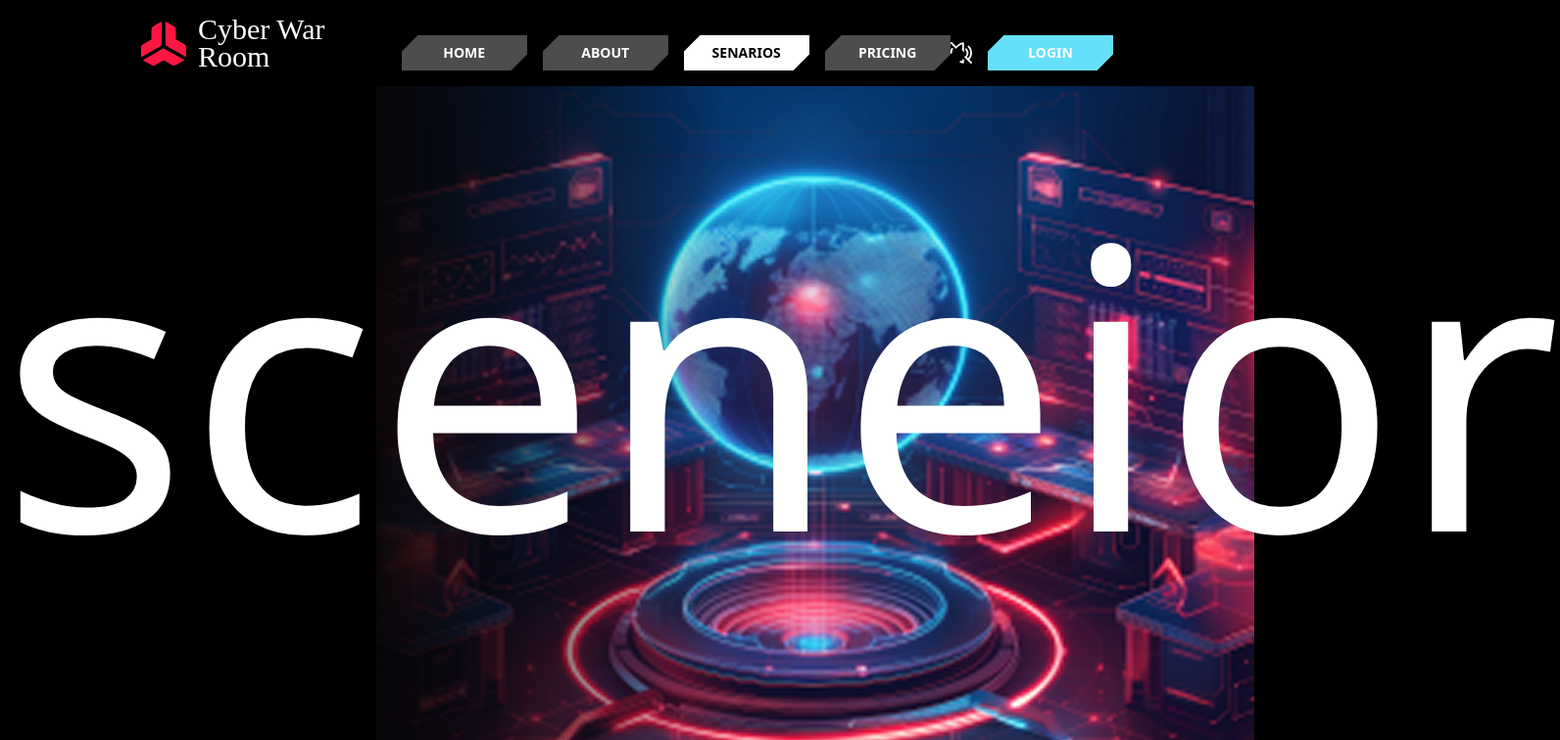
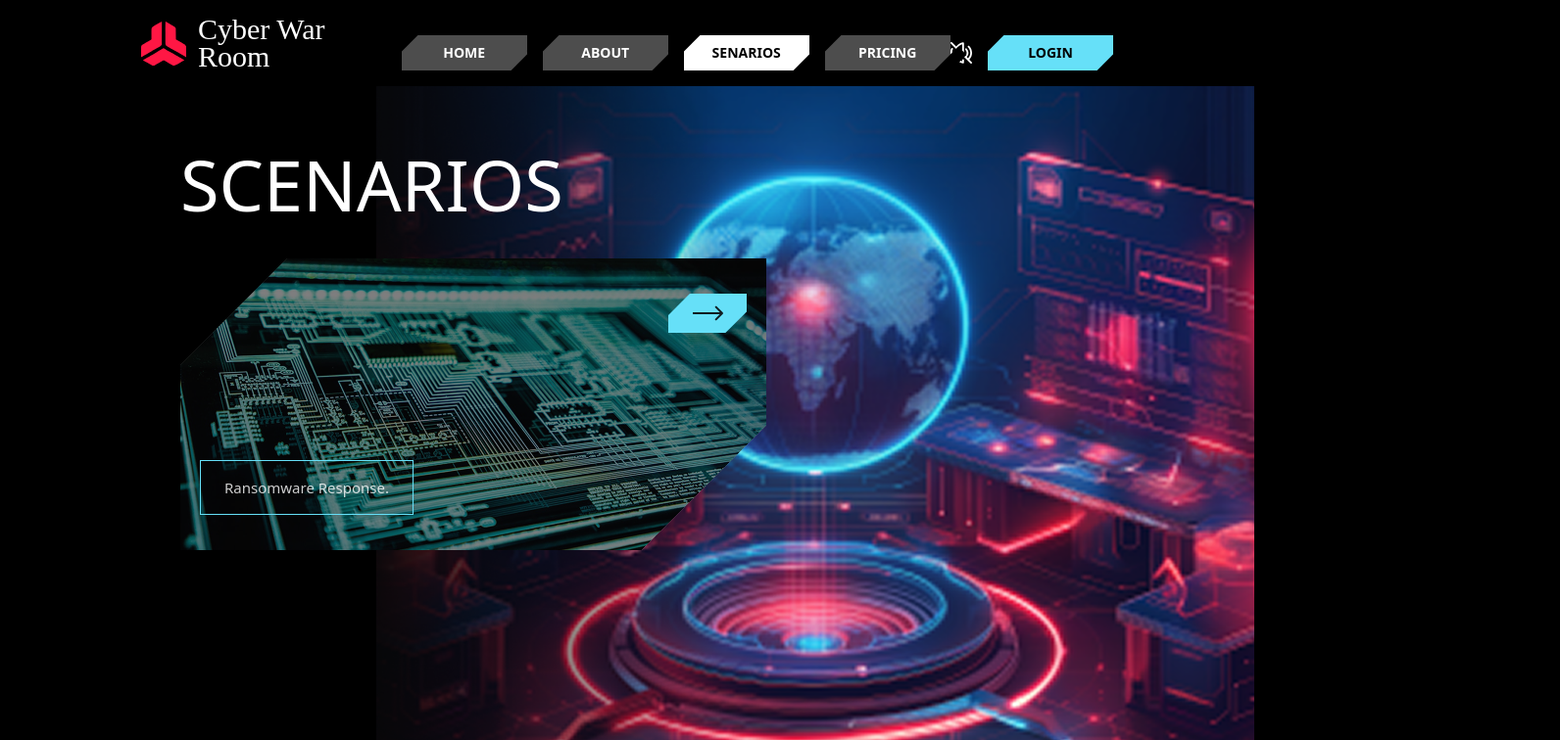
Before and after one commit to best2025j/ai-app, a Vue app: page /senarios in a window 1280 px wide. Shown: the top 756 px of the page at 98% size, 1592 px wide, since content can reach past the window. Built offline with nearby package versions, Linux system fonts and the light colour scheme.

Commit message:
updating

```diff
--- a/src/components/Navbar.vue
+++ b/src/components/Navbar.vue
@@ -93,7 +93,7 @@ const goTo = (path: string) => {
           <div class="bg-black absolute -left-4.5 w-10 h-3 -rotate-45" />
 
           <span
-            class="uppercase text-sm font-[Share Tech Mono] bg-[#66E0F8] cursor-pointer py-2 w-32 text-center font-semibold"
+            class="uppercase text-sm text-black font-[Share Tech Mono] bg-[#66E0F8] cursor-pointer py-2 w-32 text-center font-semibold"
             >login</span
           >
           <div
--- a/src/pages/About.vue
+++ b/src/pages/About.vue
@@ -4,8 +4,8 @@
   <div
     class="flex flex-col w-full font-[Share Tech Mono] items-start justify-center mx-auto h-full"
   >
-    <div class="flex w-[80%] h-full">
-      <div class="w- pl-14">
+    <div class="flex w-[80%] relative top-28 mx-auto h-full">
+      <div class="pl-14">
         <h1 class="text-7xl font-medium leading-[120px] uppercase">About</h1>
 
         <div class="relative py-4 w-full hover:scale-105">
--- a/src/pages/Pricing.vue
+++ b/src/pages/Pricing.vue
@@ -1,9 +1,18 @@
-<script setup lang=""></script>
+<script setup lang="ts"></script>
 
 <template>
-  <div>
-    <h1 class="text-[400px]">price page</h1>
+  <div
+    class="flex flex-col w-full font-[Share Tech Mono] items-start justify-center mx-auto h-full"
+  >
+    <div class="flex w-[80%] relative top-10 mx-auto h-full">
+      <div class="pl-14">
+        <h1 class="text-7xl font-medium leading-[120px] uppercase">
+          Pricing
+        </h1>
+
+      </div>
+    </div>
   </div>
 </template>
 
-<style scoped=""></style>
+<style scoped></style>
--- a/src/pages/Senarios.vue
+++ b/src/pages/Senarios.vue
@@ -1,9 +1,55 @@
-<script setup lang=""></script>
+<script setup lang="ts"></script>
 
 <template>
-  <div>
-    <h1 class="text-[400px]">sceneior page</h1>
+  <div
+    class="flex flex-col w-full font-[Share Tech Mono] items-start justify-center mx-auto h-full"
+  >
+    <div class="flex w-[80%] relative top-10 mx-auto h-full">
+      <div class="pl-14">
+        <h1 class="text-7xl font-medium leading-[120px] uppercase">
+          Scenarios
+        </h1>
+
+        <div class="relative py-4 w-full">
+          <img src="../assets/images/board.png " alt="" />
+          <div class="absolute inset-0 flex flex-col justify-between z-20 p-5">
+            <!-- Top Right SVG Button -->
+            <div class="flex justify-end pt-8 ">
+              <button
+                class="cursor-pointer hover:scale-105 transition-transform"
+              >
+                <svg
+                  width="80"
+                  height="40"
+                  viewBox="0 0 80 40"
+                  fill="none"
+                  xmlns="http://www.w3.org/2000/svg"
+                >
+                  <path
+                    d="M80 18.4053L58.4062 40H0V21.9326L21.9326 0H80V18.4053Z"
+                    fill="#66E0F8"
+                  />
+                  <path
+                    d="M55.7071 20.7071C56.0976 20.3166 56.0976 19.6834 55.7071 19.2929L49.3431 12.9289C48.9526 12.5384 48.3195 12.5384 47.9289 12.9289C47.5384 13.3195 47.5384 13.9526 47.9289 14.3431L53.5858 20L47.9289 25.6569C47.5384 26.0474 47.5384 26.6805 47.9289 27.0711C48.3195 27.4616 48.9526 27.4616 49.3431 27.0711L55.7071 20.7071ZM25 20V21H55V20V19H25V20Z"
+                    fill="#070708"
+                    fill-opacity="0.9"
+                  />
+                </svg>
+              </button>
+            </div>
+
+            <div class="pb-8 ">
+              <button
+                class="text-start z-20 text-[15px] px-6 py-4 hover:scale-105 transition-transform text-white/80 border border-[#66E0F8]"
+              >
+                Ransomware Response.
+              </button>
+            </div>
+          </div>
+        </div>
+      </div>
+    </div>
   </div>
 </template>
 
-<style scoped=""></style>
+<style scoped></style>
```
Also changed, not shown: src/assets/images/board.png (added).
